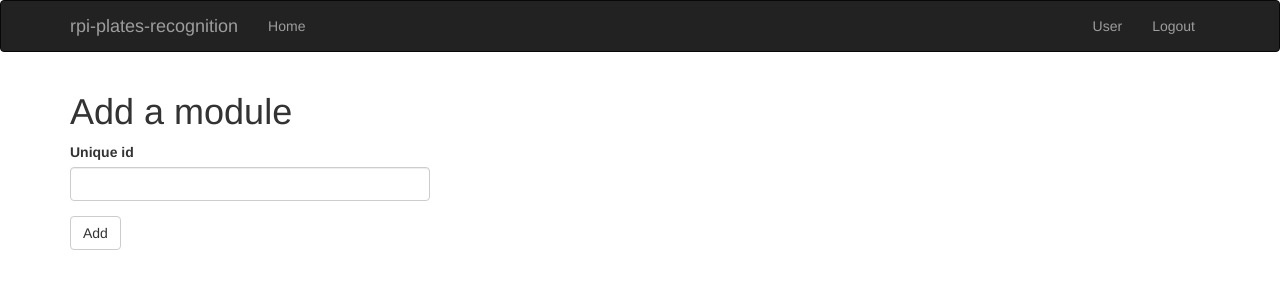
After one commit to kadukows/rpi-plates-recognition, a Flask app: page /add_module in a window 1280 px wide. The commit adds this page. Shown: the top 300 px of the page. Run offline with Flask 2, Linux system fonts and the light colour scheme; a user stored in the database is signed in; parts of the project's set-up code (start-up, migrations or seed data) failed here and were passed over; some libraries are stand-ins or nearby versions.

Commit message:
added AddModule and Users profile

```diff
--- a/src/rpiplatesrecognition/forms.py
+++ b/src/rpiplatesrecognition/forms.py
@@ -1,13 +1,15 @@
 from flask_wtf import FlaskForm
+from flask_login import current_user
 from wtforms import StringField, PasswordField, SubmitField
 from wtforms.validators import DataRequired, Email, EqualTo, ValidationError
 
-from .models import User
+from .models import User, Module
 
 class LoginForm(FlaskForm):
     username = StringField('Username', validators=[DataRequired()])
     password = PasswordField('Password', validators=[DataRequired()])
     submit = SubmitField('Sign In')
+
 
 class RegistrationForm(FlaskForm):
     username = StringField('Username', validators=[DataRequired()])
@@ -19,3 +21,23 @@ class RegistrationForm(FlaskForm):
         user = User.query.filter_by(username=username.data).first()
         if user is not None:
             raise ValidationError('Please use a different username')
+
+
+class AddModuleForm(FlaskForm):
+    unique_id = StringField('Unique id', validators=[DataRequired()])
+    submit = SubmitField('Add')
+
+    def validate_unique_id(self, unique_id):
+        module = Module.query.filter_by(unique_id=unique_id.data).first()
+
+        if module is None:
+            raise ValidationError('Unknown unique id')
+
+        if module.user is not None:
+            raise ValidationError('Module is already registed to a user')
+
+
+class ChangePasswordForm(FlaskForm):
+    new_password = PasswordField('Password', validators=[DataRequired()])
+    new_password2 = PasswordField('Repeat Password', validators=[DataRequired(), EqualTo('new_password')])
+    submit = SubmitField('Change password')
--- a/src/rpiplatesrecognition/routes.py
+++ b/src/rpiplatesrecognition/routes.py
@@ -6,7 +6,7 @@ from flask_socketio import SocketIO, join_room, leave_room
 from werkzeug.urls import url_parse
 
 from .db import db
-from .forms import LoginForm, RegistrationForm
+from .forms import ChangePasswordForm, LoginForm, RegistrationForm, AddModuleForm
 from .models import User, Module
 from .auth import admin_required
 
@@ -65,6 +65,31 @@ def init_app(app: Flask, sio: SocketIO):
 
         return render_template('register.html', form=form)
 
+    @app.route('/add_module', methods=['GET', 'POST'])
+    @login_required
+    def add_module():
+        form = AddModuleForm()
+        if form.validate_on_submit():
+            module = Module.query.filter_by(unique_id=form.unique_id.data).first()
+            module.user = current_user
+            db.session.commit()
+            flash(f'Module {module.unique_id} is now registered to you')
+            return redirect(url_for('index'))
+
+        return render_template('add_module.html', form=form)
+
+    @app.route('/user_profile', methods=['GET', 'POST'])
+    @login_required
+    def user_profile():
+        form = ChangePasswordForm()
+        if form.validate_on_submit():
+            current_user.set_password(form.new_password.data)
+            db.session.commit()
+            flash(f'Password change was successful!')
+            return redirect(url_for('index'))
+
+        return render_template('user_profile.html', form=form)
+
     @app.route('/rpi_connection/<string:unique_id>')
     @login_required
     @admin_required
--- /dev/null
+++ b/src/rpiplatesrecognition/templates/add_module.html
@@ -0,0 +1,11 @@
+{% extends "base.html" %}
+{% import 'bootstrap/wtf.html'as wtf %}
+
+{% block app_content %}
+    <h1>Add a module</h1>
+    <div class="row">
+        <div class="col-md-4">
+            {{ wtf.quick_form(form) }}
+        </div>
+    </div>
+{% endblock %}
--- a/src/rpiplatesrecognition/templates/base.html
+++ b/src/rpiplatesrecognition/templates/base.html
@@ -29,14 +29,20 @@
             <div class="collapse navbar-collapse" id="bs-example-navbar-collapse-1">
                 <ul class="nav navbar-nav">
                     <li><a href="{{ url_for('index') }}">Home</a></li>
-                    {# there were 'explore' link here #}
+                    {% if current_user.is_authenticated %}
+                        {% if current_user.role == 'User' %}
+                            <li><a href="{{ url_for('add_module') }}">Add module</a></li>
+                        {% elif current_user.role == 'Admin' %}
+
+                        {% endif %}
+                    {% endif %}
                 </ul>
                 <ul class="nav navbar-nav navbar-right">
                     {% if current_user.is_anonymous %}
                         <li><a href="{{ url_for('login') }}">Login</a> </li>
                         <li><a href="{{ url_for('register') }}">Register</a></li>
                     {% else %}
-                        {# there was user subpage here #}
+                        <li><a href="{{ url_for('user_profile') }}">User</a></li>
                         <li><a href="{{ url_for('logout') }}">Logout</a></li>
                     {% endif %}
                 </ul>
--- a/src/rpiplatesrecognition/templates/index.html
+++ b/src/rpiplatesrecognition/templates/index.html
@@ -5,7 +5,7 @@
         <h1>Hi, {{ current_user.username }}!</h1>
         <hr>
         <div class="col-md-6">
-            Your modules:
+            <h2>Your modules:</h2>
             <table class="table table-hover">
                 <thead style="font-weight: bold;">
                     <td> Unique id </td>
```
Also changed, not shown: src/rpiplatesrecognition/templates/_module.html (+7 -5 lines), src/rpiplatesrecognition/templates/user_profile.html (added, +17 -0 lines), src/rpiplatesrecognition/templates/admin_index.html (added).
